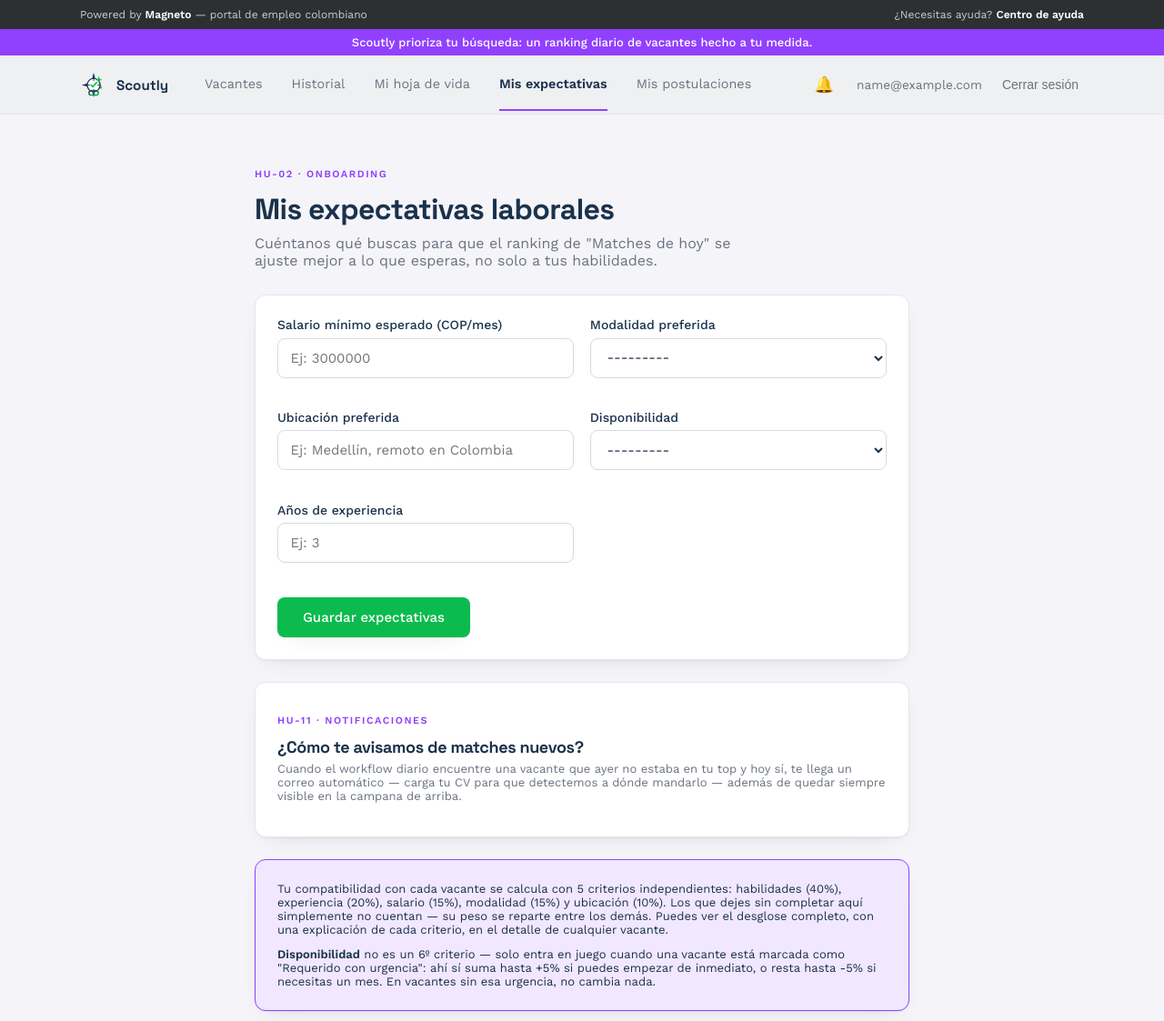
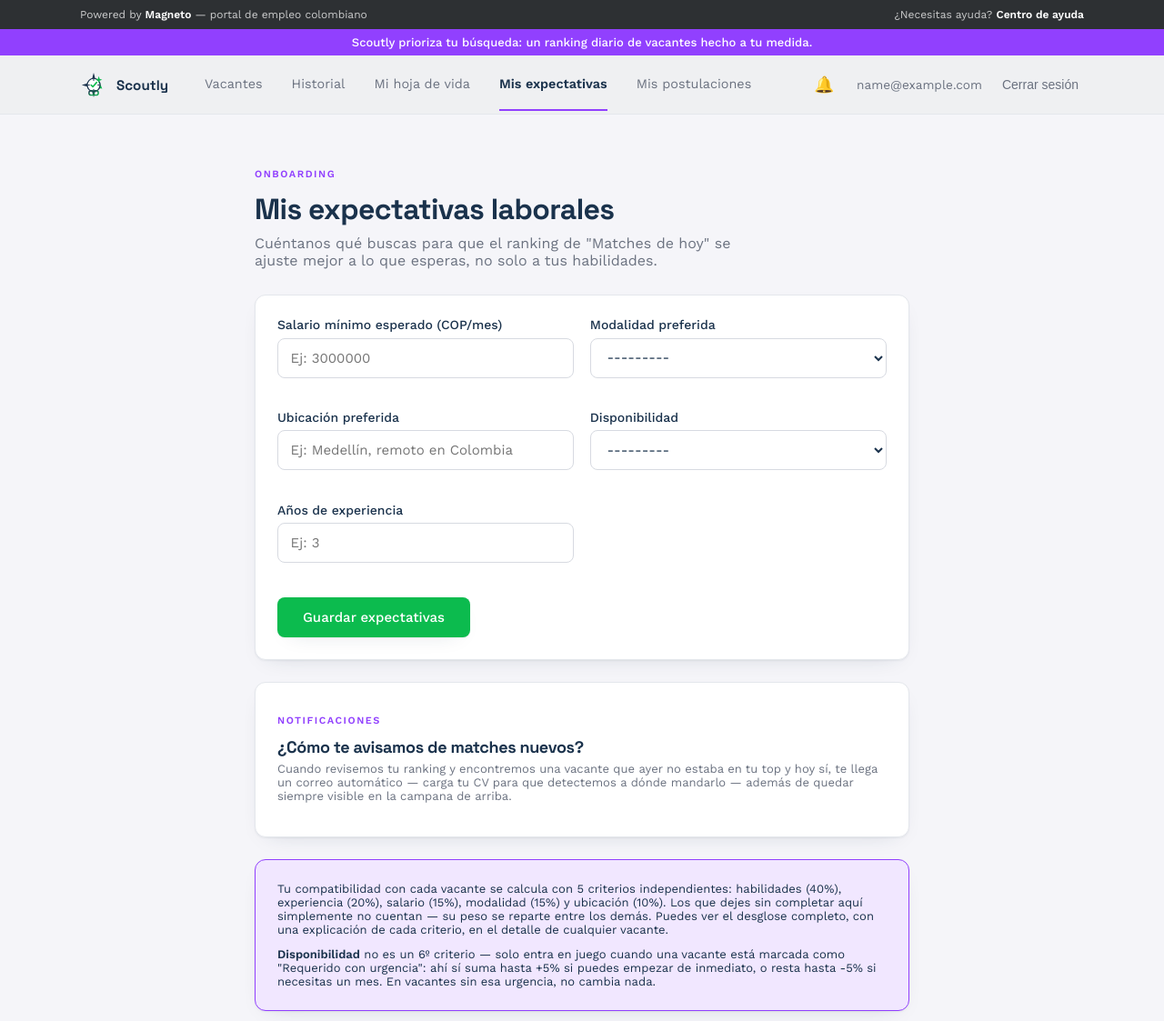
Before and after one commit to alesj1206/Proyecto-Ing-Software, a Django app: page /expectativas in a window 1280 px wide. Shown: the top 1123 px of the page at 91% size. Run offline with Django 5.2, Linux system fonts and the light colour scheme; the visitor is signed in with stand-in values (Sample User, id 1); data comes from the database, SQL or seed files in the repository; data that the repository does not hold is empty.

Commit message:
fix(copy): quitar jerga interna (HU-XX, n8n, workflow, snapshot) de cara al usuario
Esos identificadores y términos técnicos tienen sentido para el equipo
y la profesora revisando el backlog, pero no para un candidato usando
la plataforma — "HU-11 · Trazabilidad" o "el workflow de n8n" no le
dicen nada a alguien buscando trabajo, y generan la pregunta "¿qué es
esto?" en vez de comunicar lo que la página hace.

- Eyebrows de /expectativas, /historial, /notificaciones y
  /postulaciones: se quita el prefijo "HU-XX ·", queda solo la palabra
  en español que describe la sección.
- Texto de cuerpo en esas mismas páginas: "el workflow diario" / "el
  workflow de n8n" → frases en primera persona del plural ("revisamos
  tu ranking", "guardamos una foto"); "snapshot" → "foto" (ya se usaba
  esa palabra en otra frase de la misma página, ahora es consistente).
- Sin cambios de lógica — solo copy, verificado visualmente con
  capturas de las 4 páginas.

Co-Authored-By: Claude Sonnet 5 <noreply@anthropic.com>

```diff
--- a/vacantes/templates/vacantes/expectativas.html
+++ b/vacantes/templates/vacantes/expectativas.html
@@ -3,7 +3,7 @@
 
 {% block content %}
 <div class="container-narrow" style="padding-top:3rem;padding-bottom:3.5rem;">
-  <p class="label-eyebrow" style="color:var(--magneto-purple);">HU-02 · Onboarding</p>
+  <p class="label-eyebrow" style="color:var(--magneto-purple);">Onboarding</p>
   <h1 style="margin-top:0.75rem;font-size:2rem;color:var(--navy);">Mis expectativas laborales</h1>
   <p style="margin-top:0.5rem;max-width:34rem;color:var(--muted-foreground);">
     Cuéntanos qué buscas para que el ranking de "Matches de hoy" se ajuste
@@ -58,11 +58,11 @@
   </form>
 
   <div class="card" style="margin-top:1.5rem;">
-    <p class="label-eyebrow" style="color:var(--magneto-purple);">HU-11 · Notificaciones</p>
+    <p class="label-eyebrow" style="color:var(--magneto-purple);">Notificaciones</p>
     <h2 style="margin-top:0.5rem;font-size:1.125rem;color:var(--navy);">¿Cómo te avisamos de matches nuevos?</h2>
     <p style="margin-top:0.35rem;font-size:0.8125rem;color:var(--muted-foreground);">
-      Cuando el workflow diario encuentre una vacante que ayer no estaba en
-      tu top y hoy sí, te llega un correo automático
+      Cuando revisemos tu ranking y encontremos una vacante que ayer no
+      estaba en tu top y hoy sí, te llega un correo automático
       {% if perfil.contacto %}
         a <strong>{{ perfil.contacto }}</strong> (el de tu hoja de vida)
       {% else %}
--- a/vacantes/templates/vacantes/tablero.html
+++ b/vacantes/templates/vacantes/tablero.html
@@ -3,7 +3,7 @@
 
 {% block content %}
 <div class="container" style="padding-top:3rem;padding-bottom:3.5rem;">
-  <p class="label-eyebrow" style="color:var(--magneto-purple);">HU-10 · Seguimiento</p>
+  <p class="label-eyebrow" style="color:var(--magneto-purple);">Seguimiento</p>
   <h1 style="margin-top:0.75rem;font-size:2rem;color:var(--navy);">Mis postulaciones</h1>
   <p style="margin-top:0.5rem;max-width:34rem;color:var(--muted-foreground);">
     Cada postulación simulada queda en una columna según su estado. Muévela
```
Also changed, not shown: vacantes/templates/vacantes/historial.html (+9 -10 lines), vacantes/templates/vacantes/notificaciones.html (+4 -4 lines).
